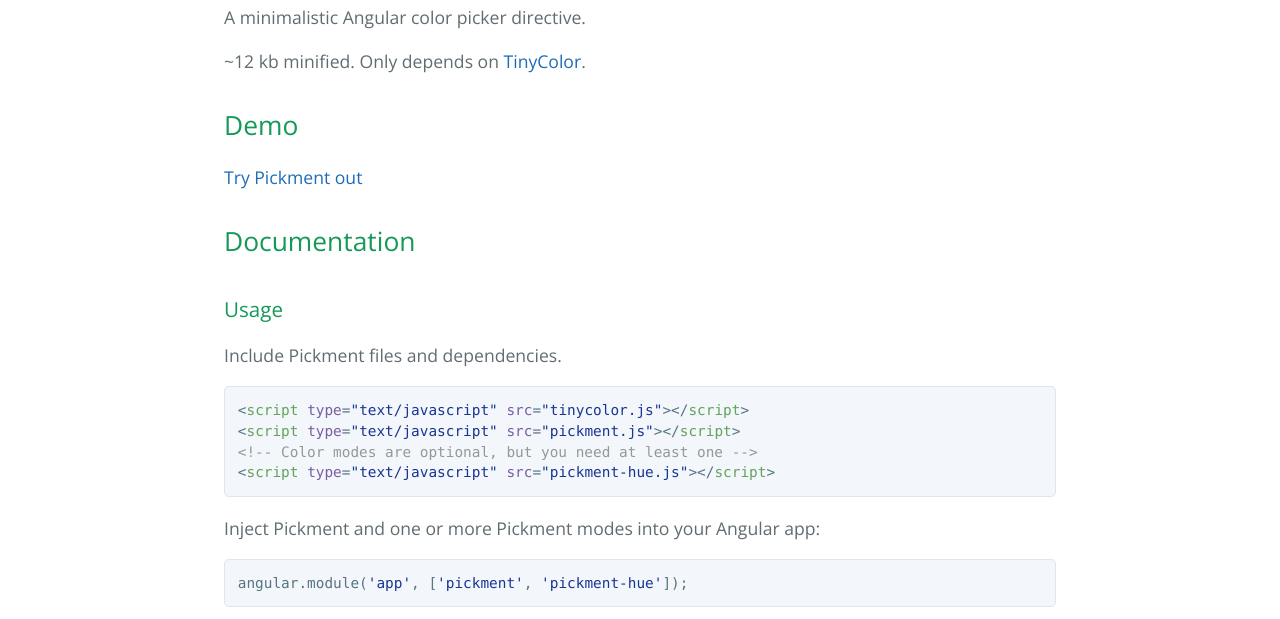
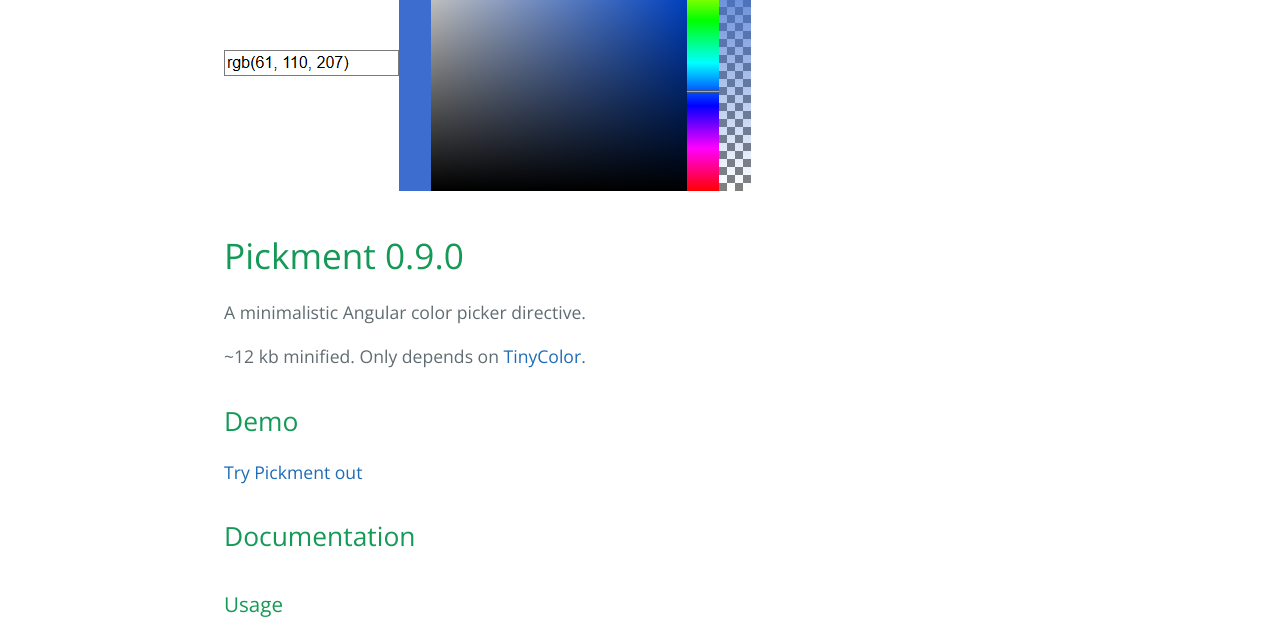
Before and after one commit to HertzaHaeon/pickment, a plain HTML site: page index.html in a window 1280 px wide. Shown: the part 481-1100 px from the top of the page. Drawn offline with nearby package versions, Linux system fonts and the light colour scheme.

Commit message:
Added example image

```diff
--- a/index.html
+++ b/index.html
@@ -19,6 +19,9 @@
     </section>
 
     <section class="main-content">
+
+      <p><img src="img/pickment_example.png" alt="Pickment example"></p>
+
       <h1>
 <a id="pickment-090" class="anchor" href="#pickment-090" aria-hidden="true"><span class="octicon octicon-link"></span></a>Pickment 0.9.0</h1>
 
```
Also changed, not shown: img/pickment_example.png (added), 1 other file.
